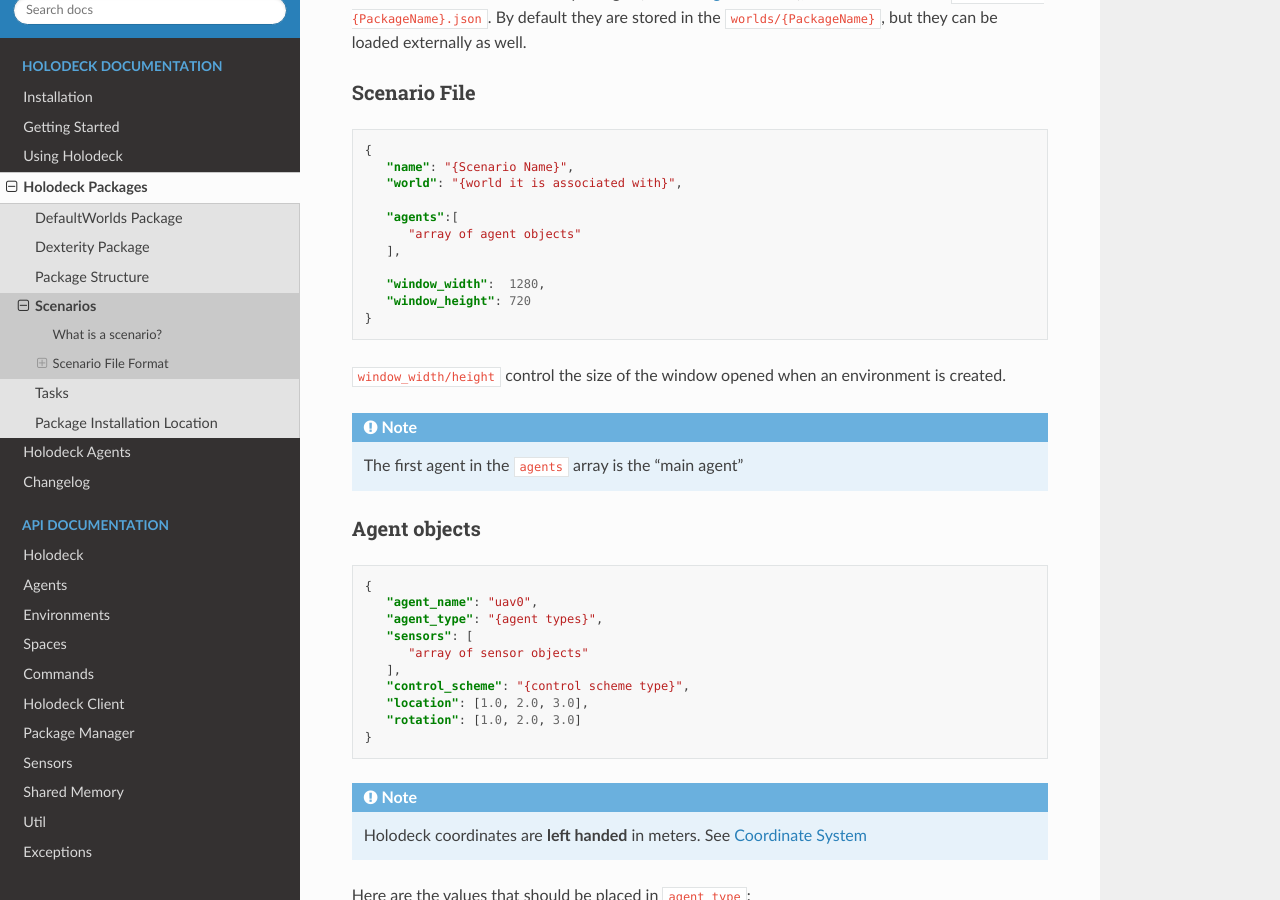
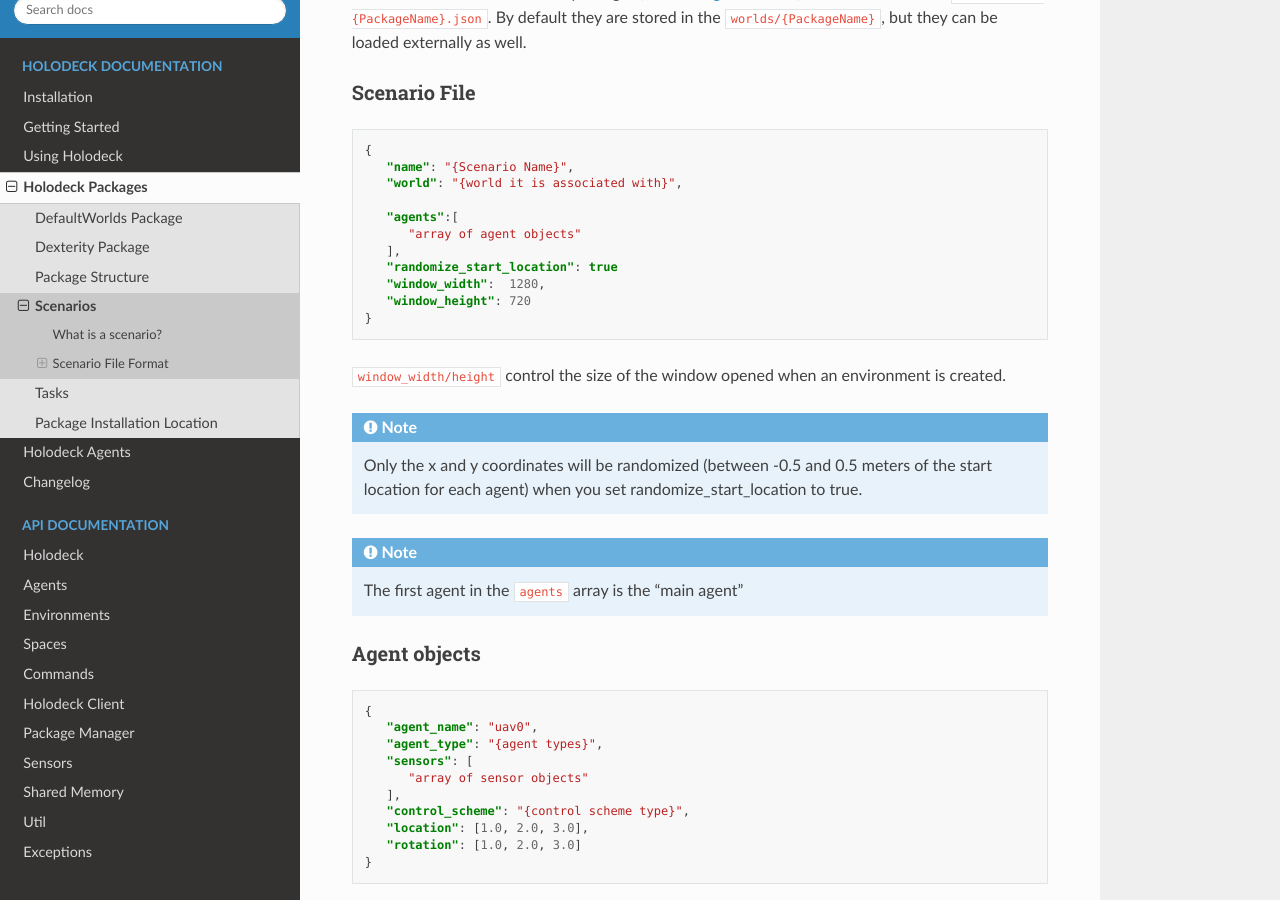
Before and after one commit to BYU-PCCL/holodeck, a Sphinx documentation site: the page built from docs/packages/docs/scenarios.rst, in a window 1280 px wide and 900 px high, scrolled down 886 px. Built offline with Sphinx 7.4.7 and the Read the Docs theme 2.0.0, drawn with Linux system fonts in a browser that asks for light colours; formulas are drawn with MathJax 3.

Commit message:
Added randomization to the agent start location. This commit fixes #295

```diff
--- a/docs/packages/docs/scenarios.rst
+++ b/docs/packages/docs/scenarios.rst
@@ -52,13 +52,17 @@ Scenario File
       "agents":[
          "array of agent objects"
       ],
-
+      "randomize_start_location": true
       "window_width":  1280,
       "window_height": 720
    }
 
 ``window_width/height`` control the size of the window opened when an environment
 is created.
+
+.. note::
+    Only the x and y coordinates will be randomized (between -0.5 and 0.5 meters of the start location for each agent) when you set randomize_start_location
+    to true.
 
 .. note::
    The first agent in the ``agents`` array is the "main agent"
```
Also changed, not shown: 1 other file.
